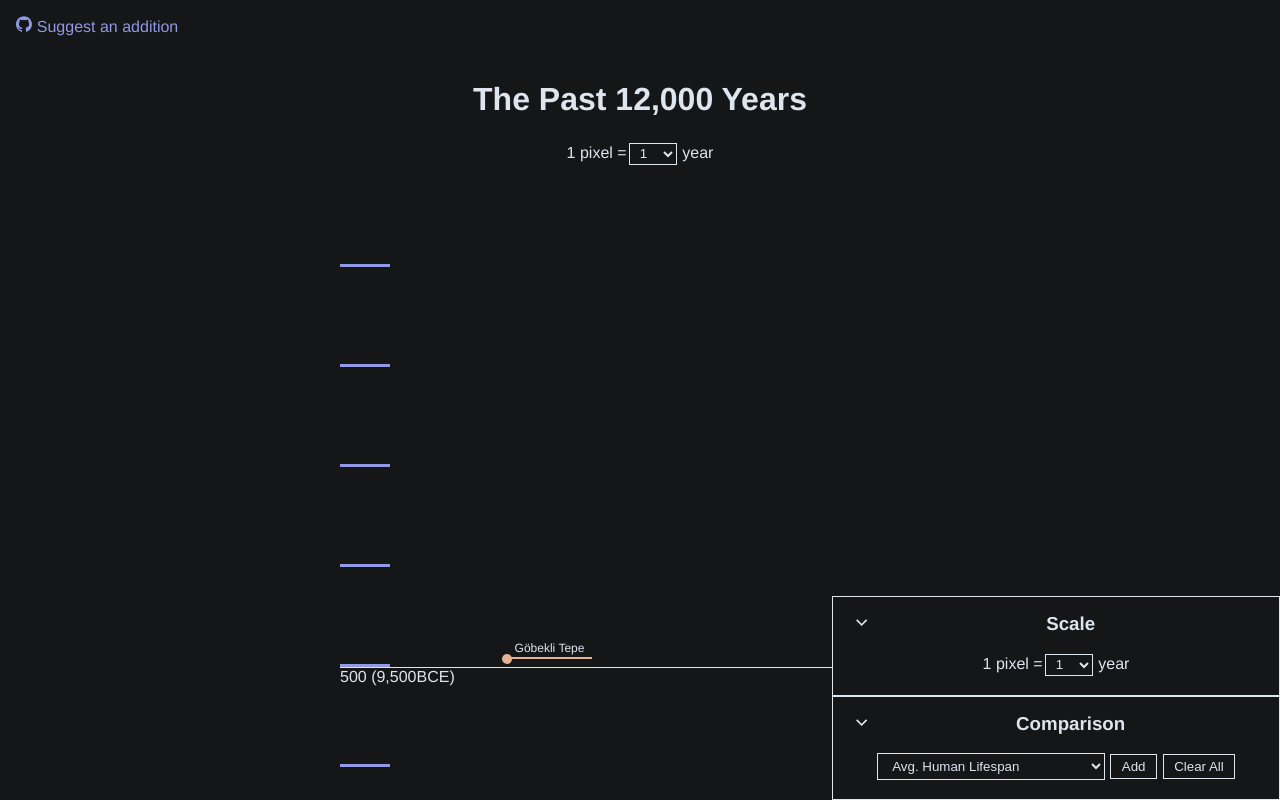
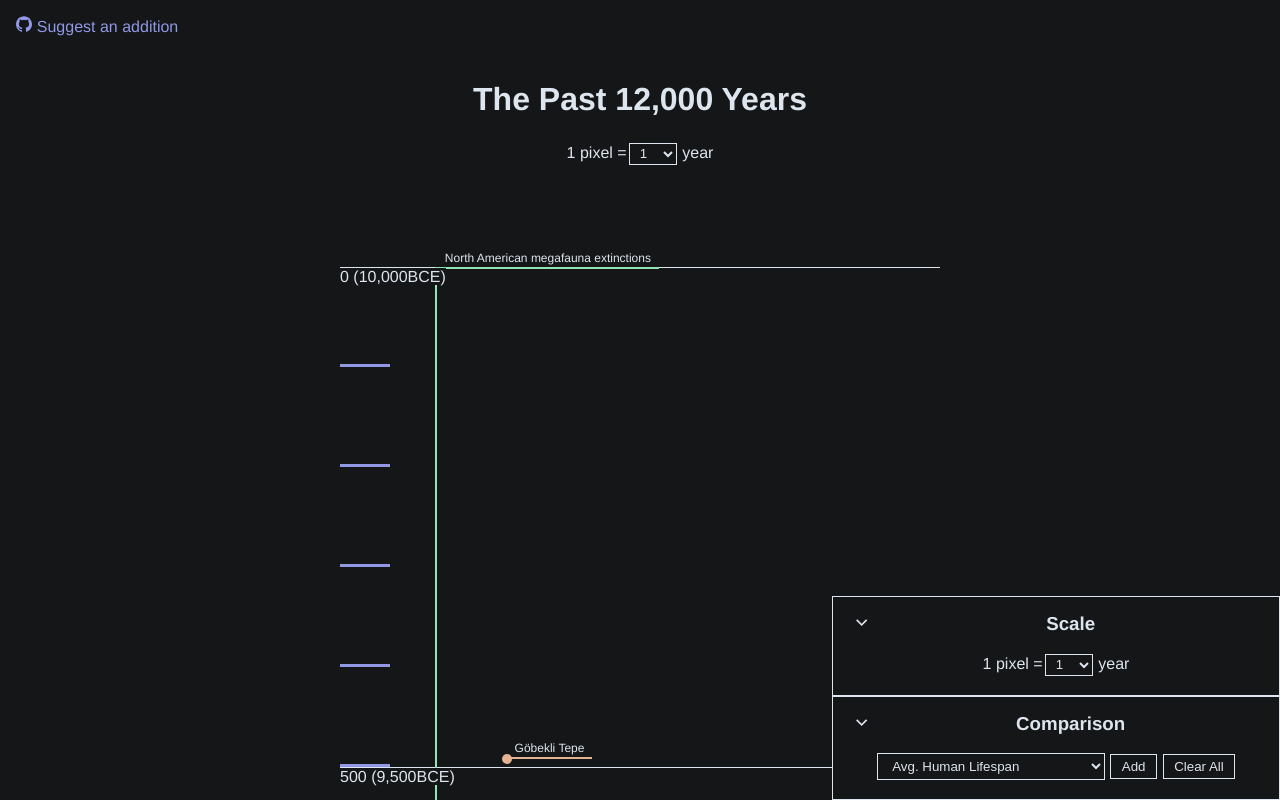
Before and after one commit to andrewlaskey/history-timeline, a Vue app: page / in a window 1280 px wide. Shown: the top 800 px of the page. Built offline with nearby package versions, Linux system fonts and the light colour scheme.

Commit message:
fix: more timeline display adjustments

```diff
--- a/src/components/Timeline.vue
+++ b/src/components/Timeline.vue
@@ -18,6 +18,9 @@ const dataPoints = [...events, ...people, ...states, ...ancient];
 <template>
   <div class="timeline">
     <div class="axis-lines">
+      <div class="grid-line">
+        <span>0 ({{ yearToCalendarYear(0, totalYears) }})</span>
+      </div>
       <div
         class="grid-line"
         v-for="n in numGridLines"
@@ -47,6 +50,7 @@ const dataPoints = [...events, ...people, ...states, ...ancient];
 .timeline {
   position: relative;
   margin: 0 auto;
+  margin-top: 100px;
   height: 12000px;
   width: 100%;
   max-width: 600px;
--- a/src/components/TimelineEntry.vue
+++ b/src/components/TimelineEntry.vue
@@ -53,10 +53,14 @@ const left = () => {
   return `${startLeft + wiggle}%`;
 };
 
+const timelineYear = computed(() => {
+  return calendarYearToYear(props.year, props.totalYears);
+});
+
 const show = computed(() => {
   const timelineYear = calendarYearToYear(props.year, props.totalYears);
 
-  const isWithinTimelineRange = timelineYear > 0;
+  const isWithinTimelineRange = timelineYear >= 0;
 
   if (isWithinTimelineRange) {
     return props.scale === 1 || props.kind == Kind.RANGE;
--- a/src/data/events.ts
+++ b/src/data/events.ts
@@ -318,6 +318,13 @@ export const events: DataPoint[] = [
     year: '399 CE',
     kind: Kind.EVENT,
     category: Category.ARCHEOLOGICAL
+  },
+  {
+    label: 'North American megafauna extinctions',
+    link: 'https://en.wikipedia.org/wiki/Late_Pleistocene_extinctions#North_America',
+    year: '10000 BCE',
+    kind: Kind.RANGE,
+    category: Category.NATURE,
+    range: 2400
   }
-
 ];
```
